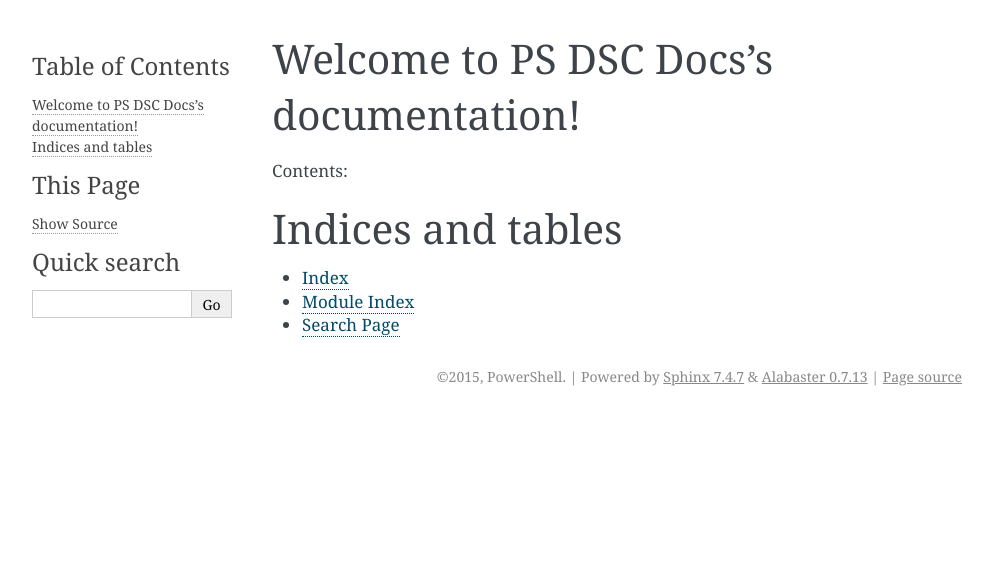
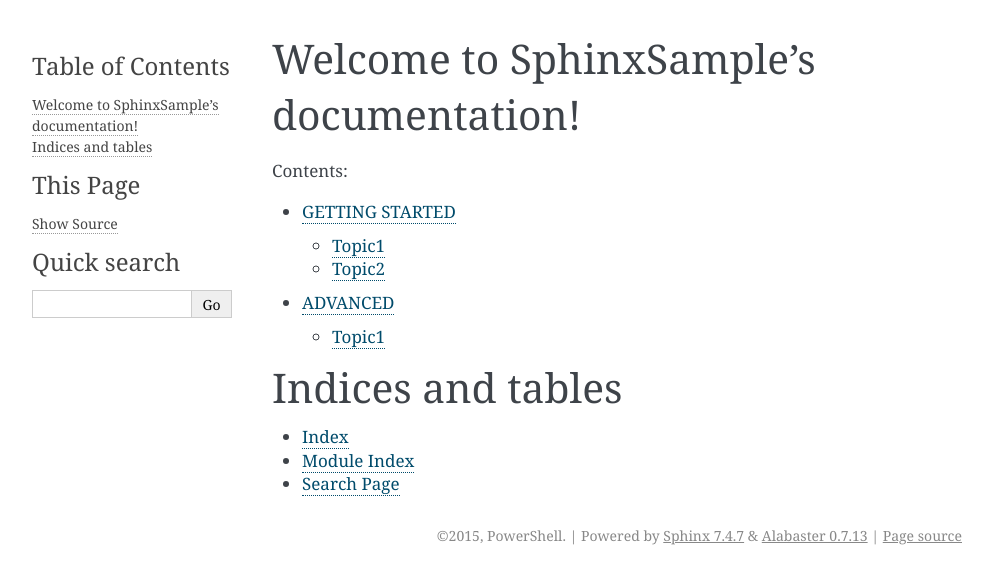
Before and after one commit to KarolKaczmarek/sphinxsample, a Sphinx documentation site: the page built from sphinxdocs/docs/index.rst, in a window 1280 px wide. Shown: the top 584 px of the page, without its empty margins (148-1140 px from the left). Built offline with Sphinx 7.4.7, drawn with Linux system fonts in a browser that asks for light colours.

Commit message:
Adding sample getting-started and advanced pages

```diff
--- a/sphinxdocs/docs/index.rst
+++ b/sphinxdocs/docs/index.rst
@@ -1,15 +1,18 @@
-.. PS DSC Docs documentation master file, created by
+.. SphinxSample documentation master file, created by
    sphinx-quickstart on Mon Jul 27 15:36:00 2015.
    You can adapt this file completely to your liking, but it should at least
    contain the root `toctree` directive.
 
-Welcome to PS DSC Docs's documentation!
+Welcome to SphinxSample's documentation!
 =======================================
 
 Contents:
 
 .. toctree::
    :maxdepth: 2
+
+   getting-started/index
+   advanced/index
 
 
 
```
Also changed, not shown: sphinxdocs/docs/advanced/index.rst (added, +20 -0 lines), sphinxdocs/docs/getting-started/index.rst (added, +28 -0 lines), 11 other files.
